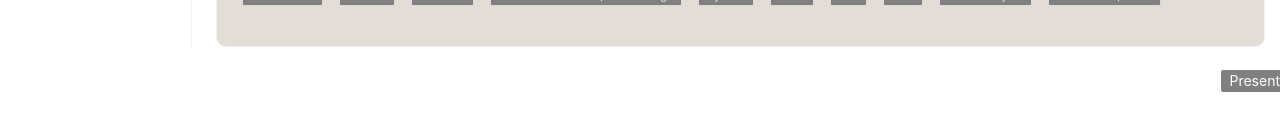
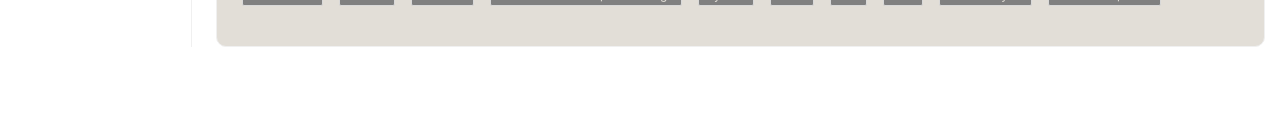
Before and after one commit to srilokhkaruturi/srilokh-karuturi.dev, a Next.js app: page /Experiences in a window 1280 px wide. Shown: the part 614-744 px from the top of the page. Built offline with nearby package versions, Linux system fonts and the light colour scheme.

Commit message:
fix ribbon

```diff
--- a/src/pages/Experiences.tsx
+++ b/src/pages/Experiences.tsx
@@ -176,7 +176,7 @@ const getExperienceTileMobile = (key: string, dataExperiences: experience[]) =>
 
 
     return (
-        <Badge.Ribbon text={experience.endDate === "Present" ? "Present" : "Ended"} color={"gray"}>
+        <Badge.Ribbon className={styles.experienceTileMobileRibbon} text={experience.endDate === "Present" ? "Present" : "Ended"} color={"gray"}>
             <Card className={styles.experienceTileMobile}>
                 <Title level={1}> {experience.company}  </Title>
                 <Divider />
```
